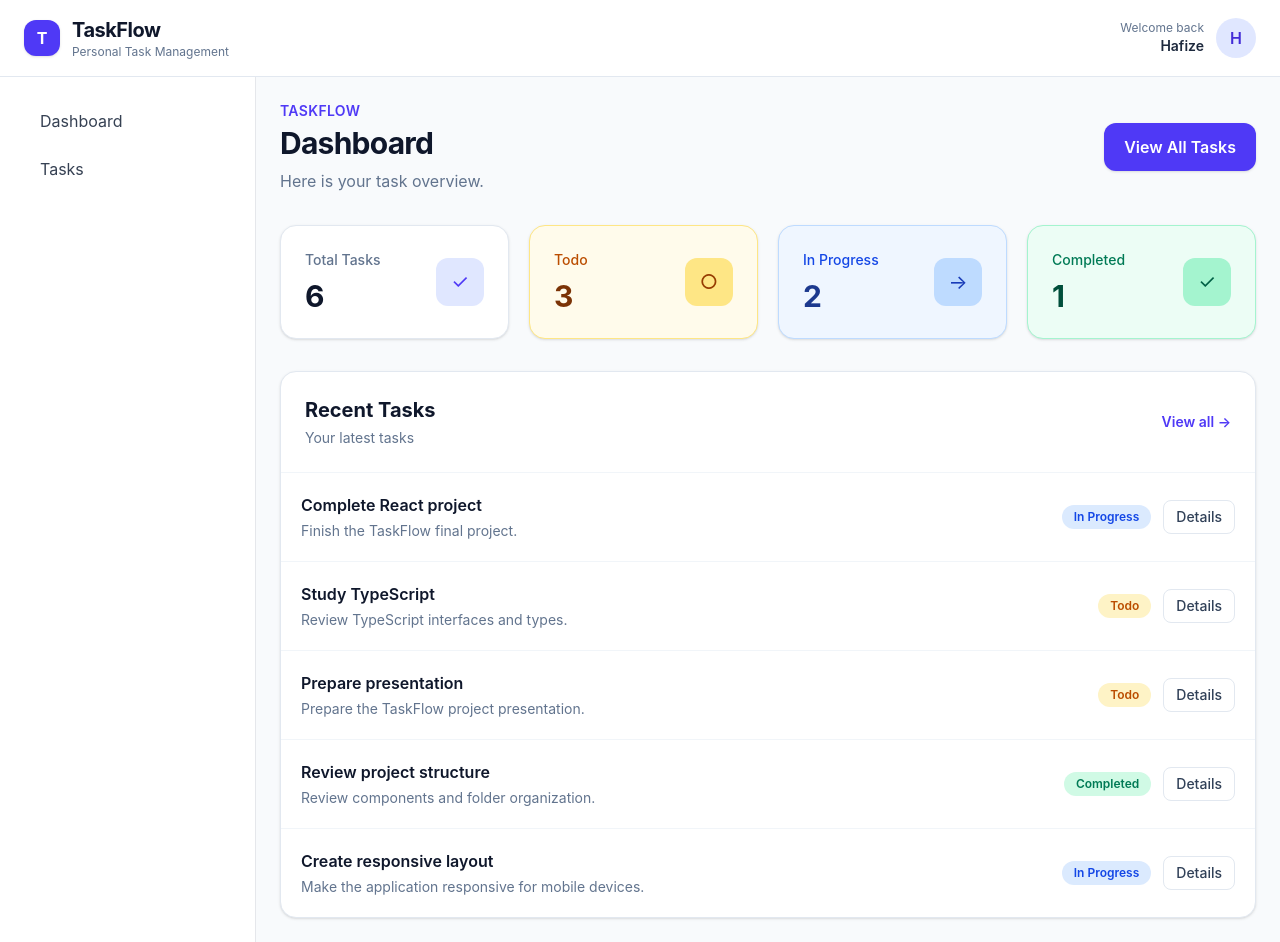
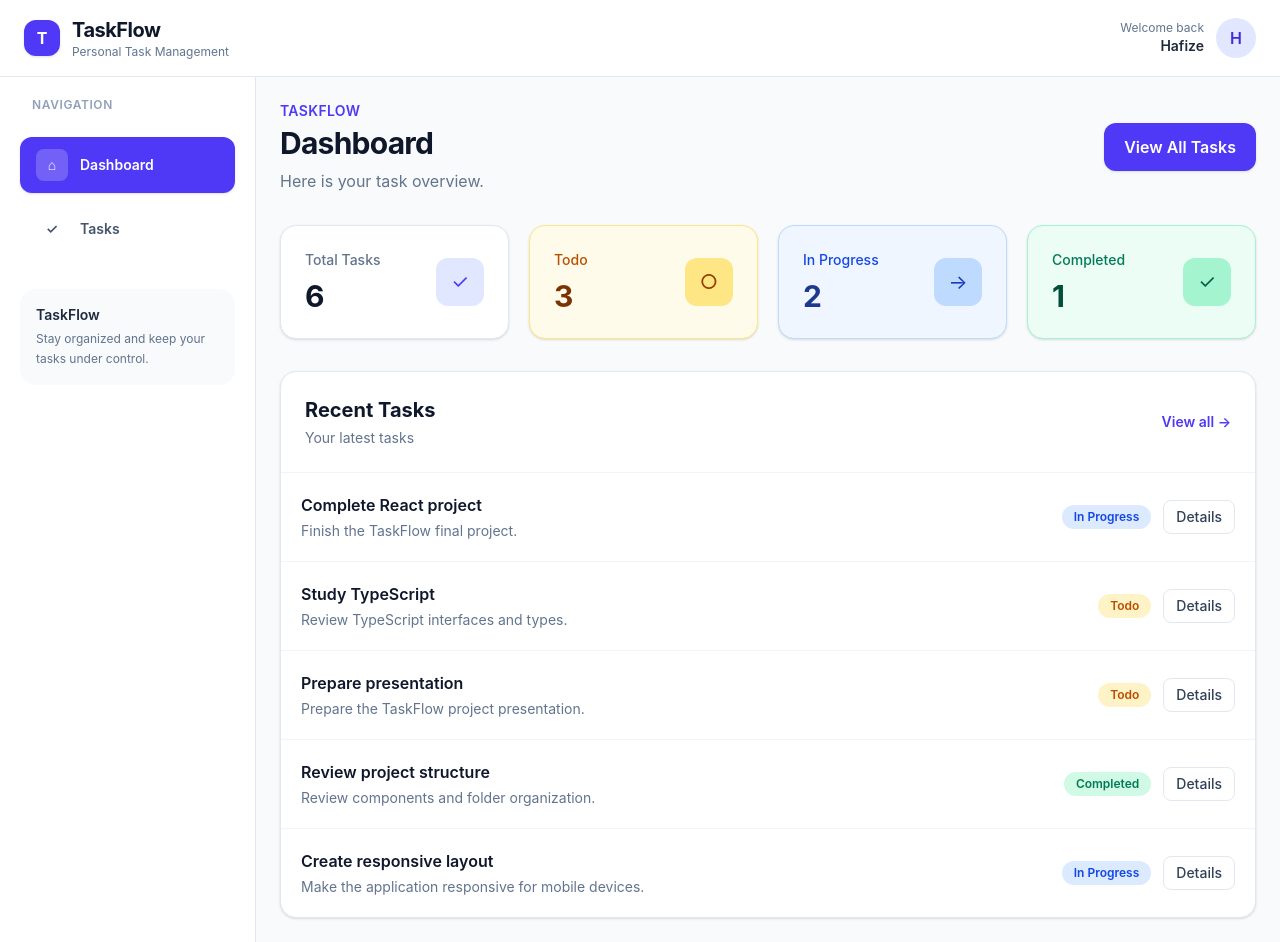
Before and after one commit to hafizecim/taskflow-react, a React (Vite) app: page / in a window 1280 px wide. Built offline with nearby package versions, Linux system fonts and the light colour scheme.

Commit message:
feat: improve sidebar navigation

```diff
--- a/src/components/Sidebar.tsx
+++ b/src/components/Sidebar.tsx
@@ -1,23 +1,58 @@
 import { NavLink } from 'react-router-dom'
 
 function Sidebar() {
+  const getNavLinkClass = ({
+    isActive,
+  }: {
+    isActive: boolean
+  }) =>
+    `flex items-center gap-3 rounded-xl px-4 py-3 text-sm font-semibold transition ${
+      isActive
+        ? 'bg-indigo-600 text-white shadow-sm'
+        : 'text-slate-600 hover:bg-indigo-50 hover:text-indigo-700'
+    }`
+
   return (
-    <aside className="hidden min-h-screen w-64 border-r border-gray-200 bg-white p-6 md:block">
+    <aside className="hidden min-h-[calc(100vh-64px)] w-64 shrink-0 border-r border-slate-200 bg-white p-5 md:block">
+      <div className="mb-6">
+        <p className="px-3 text-xs font-semibold uppercase tracking-wider text-slate-400">
+          Navigation
+        </p>
+      </div>
+
       <nav className="space-y-2">
         <NavLink
           to="/"
-          className="block rounded-lg px-4 py-2 text-gray-700 hover:bg-gray-100"
+          className={getNavLinkClass}
         >
-          Dashboard
+          <span className="flex h-8 w-8 items-center justify-center rounded-lg bg-white/20">
+            ⌂
+          </span>
+
+          <span>Dashboard</span>
         </NavLink>
 
         <NavLink
           to="/tasks"
-          className="block rounded-lg px-4 py-2 text-gray-700 hover:bg-gray-100"
+          className={getNavLinkClass}
         >
-          Tasks
+          <span className="flex h-8 w-8 items-center justify-center rounded-lg bg-white/20">
+            ✓
+          </span>
+
+          <span>Tasks</span>
         </NavLink>
       </nav>
+
+      <div className="mt-8 rounded-2xl bg-slate-50 p-4">
+        <p className="text-sm font-semibold text-slate-800">
+          TaskFlow
+        </p>
+
+        <p className="mt-1 text-xs leading-5 text-slate-500">
+          Stay organized and keep your tasks under control.
+        </p>
+      </div>
     </aside>
   )
 }
```
